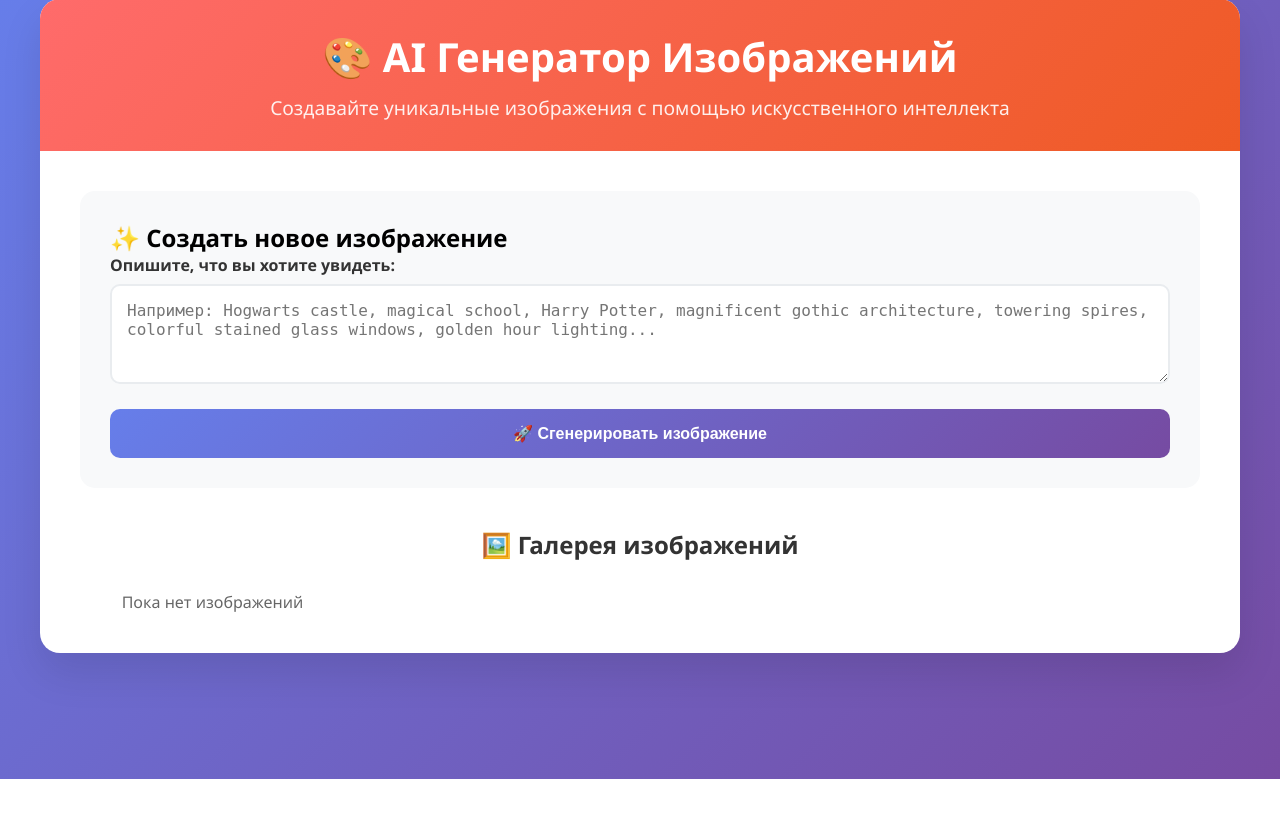
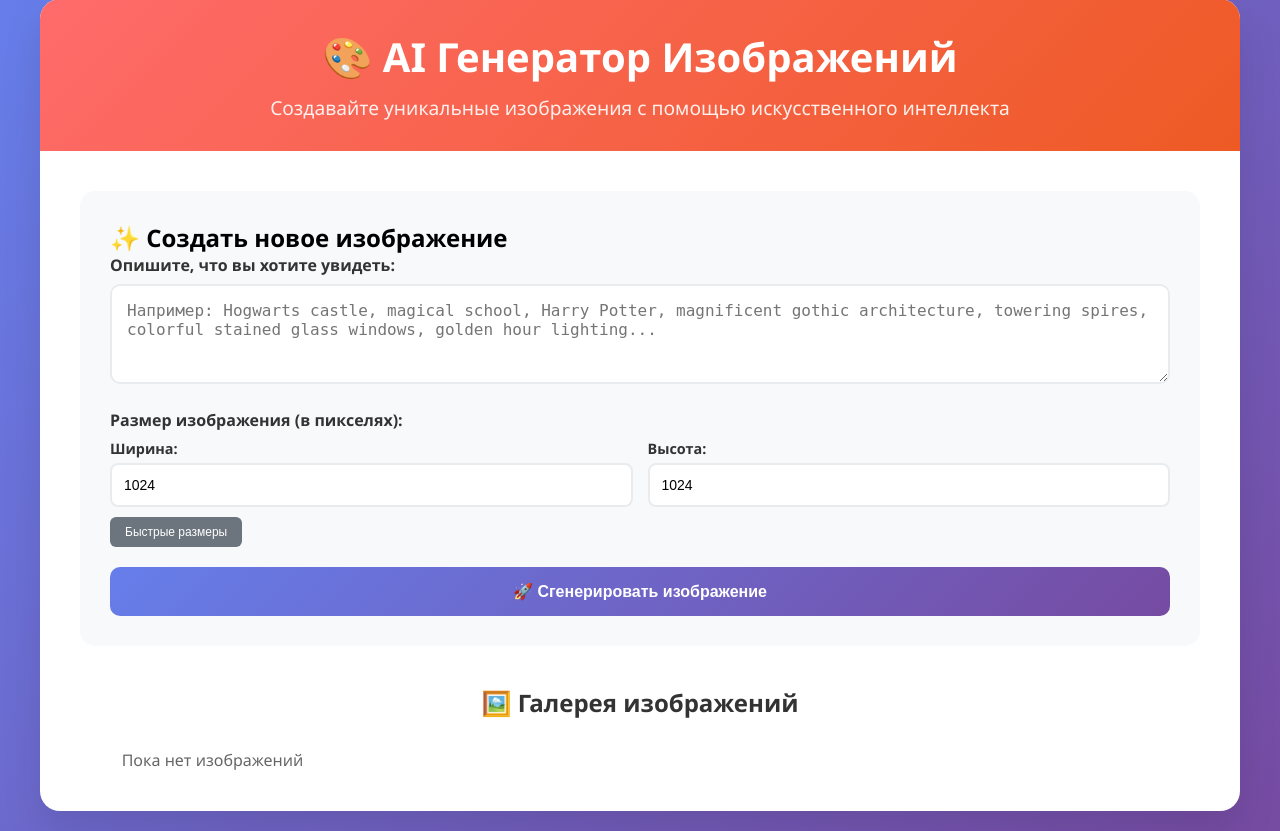
Before and after one commit to RockInMyHead/nano-banana, a Flask app: page / in a window 1280 px wide. Shown: the part 21-852 px from the top of the page. Before the commit the page ends 800 px from the top, so only its background shows below. Run offline with Flask 3, Linux system fonts and the light colour scheme; data that the repository does not hold is empty.

Commit message:
Добавлена возможность изменения размера изображений в пикселях
- Добавлены поля для ввода ширины и высоты изображения (256-2048px)
- Реализованы быстрые размеры с предустановленными вариантами
- Добавлена валидация размеров (кратность 64px)
- Создана система сохранения метаданных изображений
- Улучшен интерфейс с отображением размеров в галерее
- Обновлена функция генерации для поддержки кастомных размеров

```diff
--- a/app.py
+++ b/app.py
@@ -3,24 +3,59 @@ import requests
 import time
 import os
 import uuid
+import json
 from datetime import datetime
 
 app = Flask(__name__)
 
 # Папка для сохранения изображений
 UPLOAD_FOLDER = 'generated_images'
+METADATA_FILE = os.path.join(UPLOAD_FOLDER, 'metadata.json')
+
 if not os.path.exists(UPLOAD_FOLDER):
     os.makedirs(UPLOAD_FOLDER)
+
+def load_metadata():
+    """Загружает метаданные изображений"""
+    if os.path.exists(METADATA_FILE):
+        try:
+            with open(METADATA_FILE, 'r', encoding='utf-8') as f:
+                return json.load(f)
+        except:
+            return {}
+    return {}
+
+def save_metadata(metadata):
+    """Сохраняет метаданные изображений"""
+    try:
+        with open(METADATA_FILE, 'w', encoding='utf-8') as f:
+            json.dump(metadata, f, ensure_ascii=False, indent=2)
+    except Exception as e:
+        print(f"Ошибка сохранения метаданных: {e}")
+
+def add_image_metadata(filename, width, height, prompt):
+    """Добавляет метаданные для нового изображения"""
+    metadata = load_metadata()
+    metadata[filename] = {
+        'width': width,
+        'height': height,
+        'prompt': prompt,
+        'created': datetime.now().isoformat()
+    }
+    save_metadata(metadata)
 
 def generate_image_fast(prompt, width=1024, height=1024):
     """
     Быстрая генерация изображения через Pollinations AI
     """
     try:
-        url = f"https://image.pollinations.ai/prompt/{prompt}?width={width}&height={height}&nologo=true"
+        # URL-кодируем промпт для безопасной передачи
+        import urllib.parse
+        encoded_prompt = urllib.parse.quote(prompt)
+        url = f"https://image.pollinations.ai/prompt/{encoded_prompt}?width={width}&height={height}&nologo=true"
 
         start_time = time.time()
-        response = requests.get(url, timeout=15)
+        response = requests.get(url, timeout=30)  # Увеличиваем таймаут для больших изображений
         end_time = time.time()
         generation_time = end_time - start_time
 
@@ -48,12 +83,24 @@ def generate_image():
     try:
         data = request.get_json()
         prompt = data.get('prompt', '').strip()
+        width = data.get('width', 1024)
+        height = data.get('height', 1024)
 
         if not prompt:
             return jsonify({'error': 'Промпт не может быть пустым'}), 400
 
+        # Валидация размеров
+        if not isinstance(width, int) or not isinstance(height, int):
+            return jsonify({'error': 'Размеры должны быть целыми числами'}), 400
+
+        if width < 256 or width > 2048 or height < 256 or height > 2048:
+            return jsonify({'error': 'Размеры должны быть от 256 до 2048 пикселей'}), 400
+
+        if width % 64 != 0 or height % 64 != 0:
+            return jsonify({'error': 'Размеры должны быть кратны 64 пикселям'}), 400
+
         # Генерируем изображение
-        image_data, gen_time, error = generate_image_fast(prompt)
+        image_data, gen_time, error = generate_image_fast(prompt, width, height)
 
         if error:
             return jsonify({'error': f'Ошибка генерации: {error}'}), 500
@@ -65,11 +112,16 @@ def generate_image():
         with open(filepath, 'wb') as f:
             f.write(image_data)
 
+        # Сохраняем метаданные
+        add_image_metadata(filename, width, height, prompt)
+
         return jsonify({
             'success': True,
             'filename': filename,
             'generation_time': round(gen_time, 2),
             'file_size': len(image_data),
+            'width': width,
+            'height': height,
             'prompt': prompt
         })
 
@@ -101,14 +153,23 @@ def list_images():
     """Список всех сгенерированных изображений"""
     try:
         images = []
+        metadata = load_metadata()
+
         for filename in os.listdir(UPLOAD_FOLDER):
             if filename.endswith('.png'):
                 filepath = os.path.join(UPLOAD_FOLDER, filename)
                 stat = os.stat(filepath)
+
+                # Получаем метаданные для этого изображения
+                img_metadata = metadata.get(filename, {})
+
                 images.append({
                     'filename': filename,
                     'size': stat.st_size,
-                    'created': datetime.fromtimestamp(stat.st_ctime).strftime('%Y-%m-%d %H:%M:%S')
+                    'created': datetime.fromtimestamp(stat.st_ctime).strftime('%Y-%m-%d %H:%M:%S'),
+                    'width': img_metadata.get('width', 'Неизвестно'),
+                    'height': img_metadata.get('height', 'Неизвестно'),
+                    'prompt': img_metadata.get('prompt', 'Неизвестно')
                 })
 
         # Сортируем по дате создания (новые сначала)
--- a/templates/index.html
+++ b/templates/index.html
@@ -295,6 +295,48 @@
                             required
                         ></textarea>
                     </div>
+
+                    <div class="form-group">
+                        <label>Размер изображения (в пикселях):</label>
+                        <div style="display: grid; grid-template-columns: 1fr 1fr; gap: 15px;">
+                            <div>
+                                <label for="width" style="font-size: 0.9em; margin-bottom: 5px;">Ширина:</label>
+                                <input
+                                    type="number"
+                                    id="width"
+                                    name="width"
+                                    value="1024"
+                                    min="256"
+                                    max="2048"
+                                    step="64"
+                                    style="width: 100%; padding: 12px; border: 2px solid #e9ecef; border-radius: 8px; font-size: 14px;"
+                                >
+                            </div>
+                            <div>
+                                <label for="height" style="font-size: 0.9em; margin-bottom: 5px;">Высота:</label>
+                                <input
+                                    type="number"
+                                    id="height"
+                                    name="height"
+                                    value="1024"
+                                    min="256"
+                                    max="2048"
+                                    step="64"
+                                    style="width: 100%; padding: 12px; border: 2px solid #e9ecef; border-radius: 8px; font-size: 14px;"
+                                >
+                            </div>
+                        </div>
+                        <div style="margin-top: 10px;">
+                            <button type="button" id="presetBtn" style="background: #6c757d; color: white; border: none; padding: 8px 15px; border-radius: 6px; font-size: 12px; cursor: pointer; margin-right: 10px;">Быстрые размеры</button>
+                            <span id="presetOptions" style="display: none;">
+                                <button type="button" class="preset-size" data-width="512" data-height="512" style="background: #17a2b8; color: white; border: none; padding: 5px 10px; border-radius: 4px; font-size: 11px; cursor: pointer; margin-right: 5px;">512×512</button>
+                                <button type="button" class="preset-size" data-width="768" data-height="768" style="background: #17a2b8; color: white; border: none; padding: 5px 10px; border-radius: 4px; font-size: 11px; cursor: pointer; margin-right: 5px;">768×768</button>
+                                <button type="button" class="preset-size" data-width="1024" data-height="1024" style="background: #17a2b8; color: white; border: none; padding: 5px 10px; border-radius: 4px; font-size: 11px; cursor: pointer; margin-right: 5px;">1024×1024</button>
+                                <button type="button" class="preset-size" data-width="1024" data-height="768" style="background: #17a2b8; color: white; border: none; padding: 5px 10px; border-radius: 4px; font-size: 11px; cursor: pointer; margin-right: 5px;">1024×768</button>
+                                <button type="button" class="preset-size" data-width="768" data-height="1024" style="background: #17a2b8; color: white; border: none; padding: 5px 10px; border-radius: 4px; font-size: 11px; cursor: pointer; margin-right: 5px;">768×1024</button>
+                            </span>
+                        </div>
+                    </div>
                     <button type="submit" class="btn" id="generateBtn">
                         🚀 Сгенерировать изображение
                     </button>
@@ -340,16 +382,50 @@
         const resultInfo = document.getElementById('resultInfo');
         const downloadLink = document.getElementById('downloadLink');
         const gallery = document.getElementById('gallery');
+        const widthInput = document.getElementById('width');
+        const heightInput = document.getElementById('height');
+        const presetBtn = document.getElementById('presetBtn');
+        const presetOptions = document.getElementById('presetOptions');
 
         // Загрузка галереи при загрузке страницы
         window.addEventListener('load', loadGallery);
+
+        // Обработка кнопки быстрых размеров
+        presetBtn.addEventListener('click', () => {
+            presetOptions.style.display = presetOptions.style.display === 'none' ? 'inline' : 'none';
+        });
+
+        // Обработка выбора быстрого размера
+        document.addEventListener('click', (e) => {
+            if (e.target.classList.contains('preset-size')) {
+                const width = e.target.dataset.width;
+                const height = e.target.dataset.height;
+                widthInput.value = width;
+                heightInput.value = height;
+                presetOptions.style.display = 'none';
+            }
+        });
 
         // Обработка формы генерации
         form.addEventListener('submit', async (e) => {
             e.preventDefault();
 
             const prompt = document.getElementById('prompt').value.trim();
+            const width = parseInt(widthInput.value);
+            const height = parseInt(heightInput.value);
+
             if (!prompt) return;
+
+            // Валидация размеров
+            if (width < 256 || width > 2048 || height < 256 || height > 2048) {
+                showError('Размеры должны быть от 256 до 2048 пикселей');
+                return;
+            }
+
+            if (width % 64 !== 0 || height % 64 !== 0) {
+                showError('Размеры должны быть кратны 64 пикселям');
+                return;
+            }
 
             // Показываем загрузку
             generateBtn.disabled = true;
@@ -363,7 +439,11 @@
                     headers: {
                         'Content-Type': 'application/json',
                     },
-                    body: JSON.stringify({ prompt: prompt })
+                    body: JSON.stringify({
+                        prompt: prompt,
+                        width: width,
+                        height: height
+                    })
                 });
 
                 const data = await response.json();
@@ -382,6 +462,10 @@
                         <div class="info-item">
                             <div class="info-label">Размер файла</div>
                             <div class="info-value">${Math.round(data.file_size / 1024)} KB</div>
+                        </div>
+                        <div class="info-item">
+                            <div class="info-label">Размеры изображения</div>
+                            <div class="info-value">${data.width} × ${data.height} px</div>
                         </div>
                         <div class="info-item">
                             <div class="info-label">Промпт</div>
@@ -423,7 +507,9 @@
                             <div class="gallery-item-info">
                                 <h4>${img.filename}</h4>
                                 <p>Создано: ${img.created}</p>
-                                <p>Размер: ${Math.round(img.size / 1024)} KB</p>
+                                <p>Размер файла: ${Math.round(img.size / 1024)} KB</p>
+                                <p>Размеры: ${img.width} × ${img.height} px</p>
+                                <p>Промпт: ${img.prompt}</p>
                                 <a href="/download/${img.filename}" class="download-btn" style="margin-top: 10px; display: inline-block;">Скачать</a>
                             </div>
                         </div>
```
